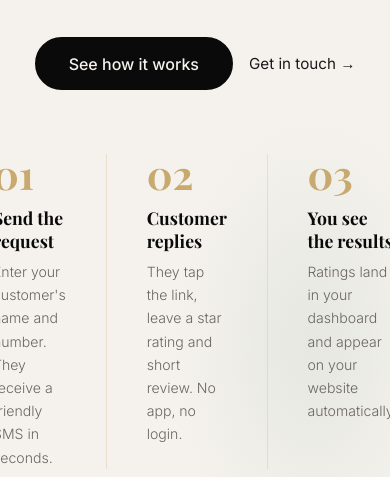
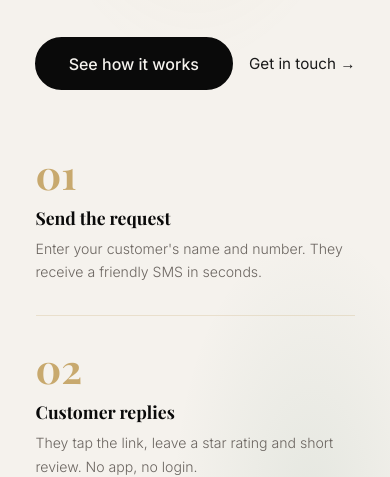
Before and after one commit to TDH21/easy-review, a website: page public/index.html in a window 390 px wide. Shown: the part 638-1115 px from the top of the page. Drawn offline with nearby package versions, Linux system fonts and the light colour scheme; a web font is replaced by a local one.

Commit message:
Mobile: stack hero steps vertically on small screens

```diff
--- a/public/index.html
+++ b/public/index.html
@@ -726,6 +726,9 @@
 
     @media (max-width: 768px) {
       .nav-links { display: none; }
+      .hero-steps { flex-direction: column; gap: 2rem; align-items: flex-start; padding: 0 1rem; }
+      .hero-step { padding: 0; }
+      .hero-step-divider { width: 100%; height: 1px; align-self: auto; }
       .steps { grid-template-columns: 1fr; }
       .features-grid { grid-template-columns: 1fr; }
       .pricing-grid { grid-template-columns: 1fr; }
```
